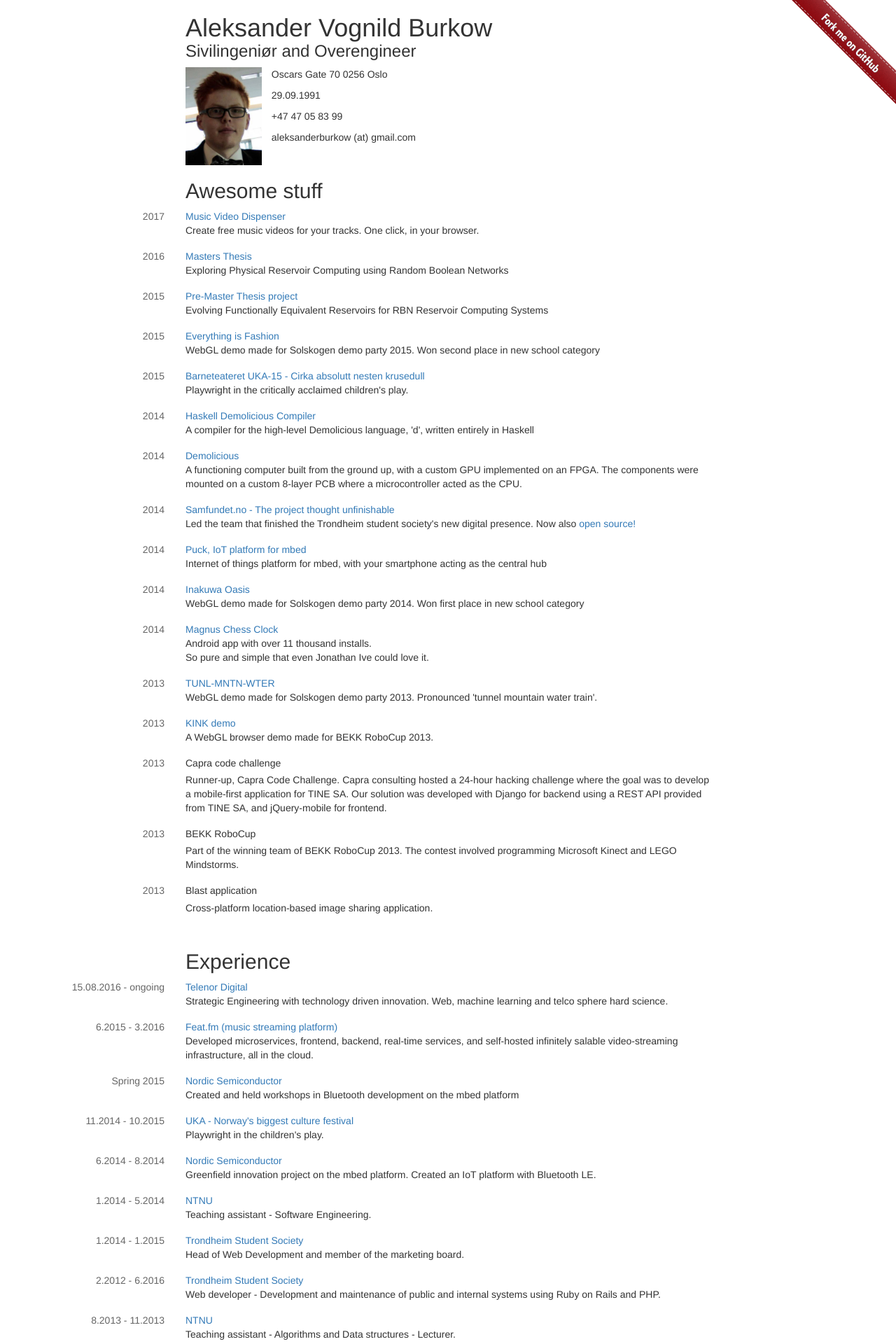
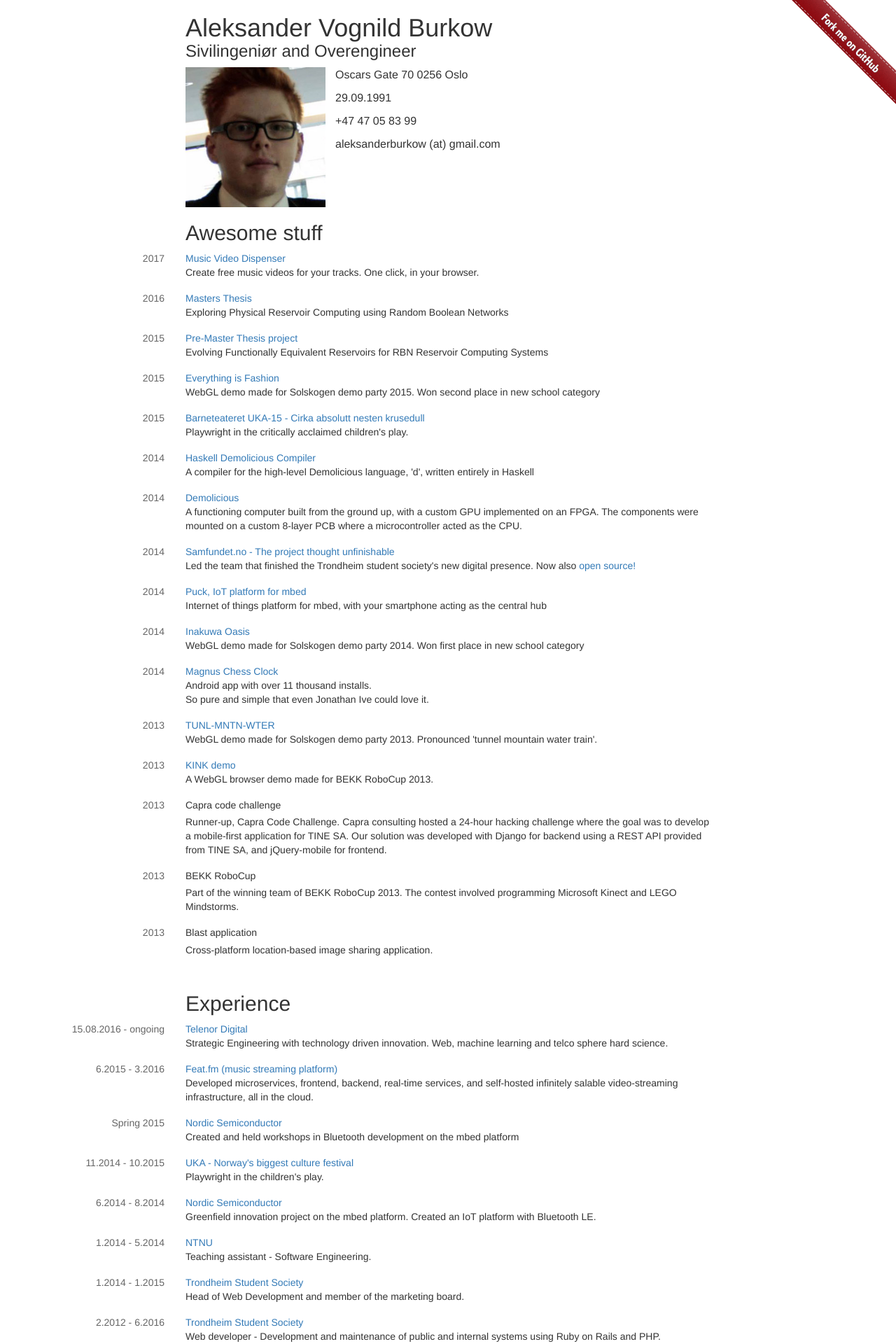
Before and after one commit to aleksanb/burkow, a Jekyll site: the page built from index.html, in a window 1280 px wide. Shown: the top 1920 px of the page at 70% size. Built offline with Jekyll 4.4.1, drawn with Linux system fonts in a browser that asks for light colours; nearby versions of some CDN libraries.

Commit message:
Tweak image styling

```diff
--- a/_sass/_application.scss
+++ b/_sass/_application.scss
@@ -53,8 +53,15 @@
   margin: 0 auto 10px auto;
 }
 
+.details {
+    font-size: 16px;
+}
+
 .headshot {
-  height: 10em;
+  height: 200px;
+  width: 200px;
+  object-fit: cover;
+  object-position: left;
   float: left;
   margin-right: 1em;
 }
```
